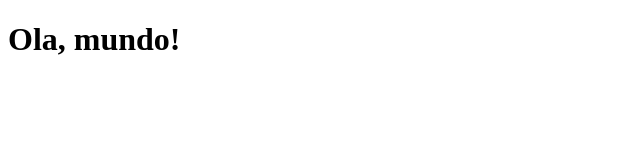
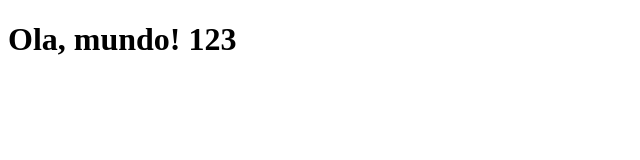
Before and after one commit to CRF794/Atividade1-HTML, a plain HTML site: page index.html in a window 1280 px wide. Shown: the full height of the page, 0-640 px from the left. Drawn offline with Linux system fonts and the light colour scheme.

Commit message:
funcionalidade nova

```diff
--- a/index.html
+++ b/index.html
@@ -7,7 +7,7 @@
 </head>
 <body>
 
-    <h1>Ola, mundo!</h1>
+    <h1>Ola, mundo! 123</h1>
 
 </body>
 </html>
```
